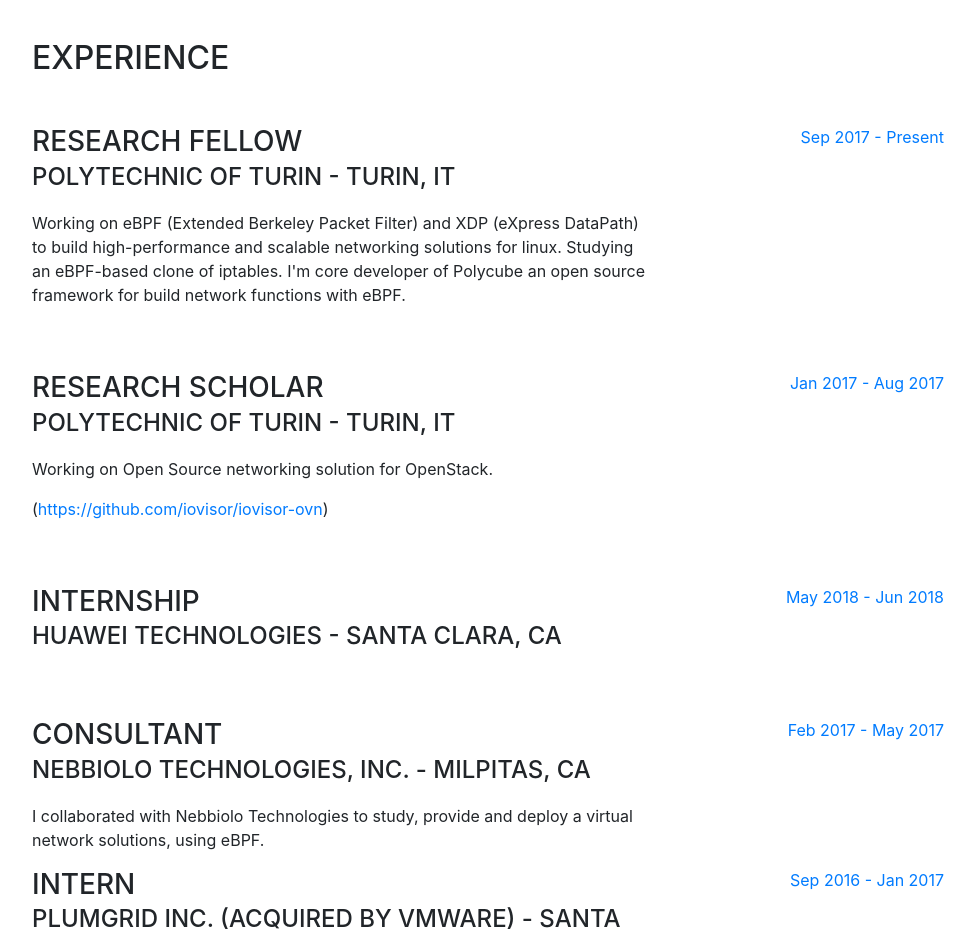
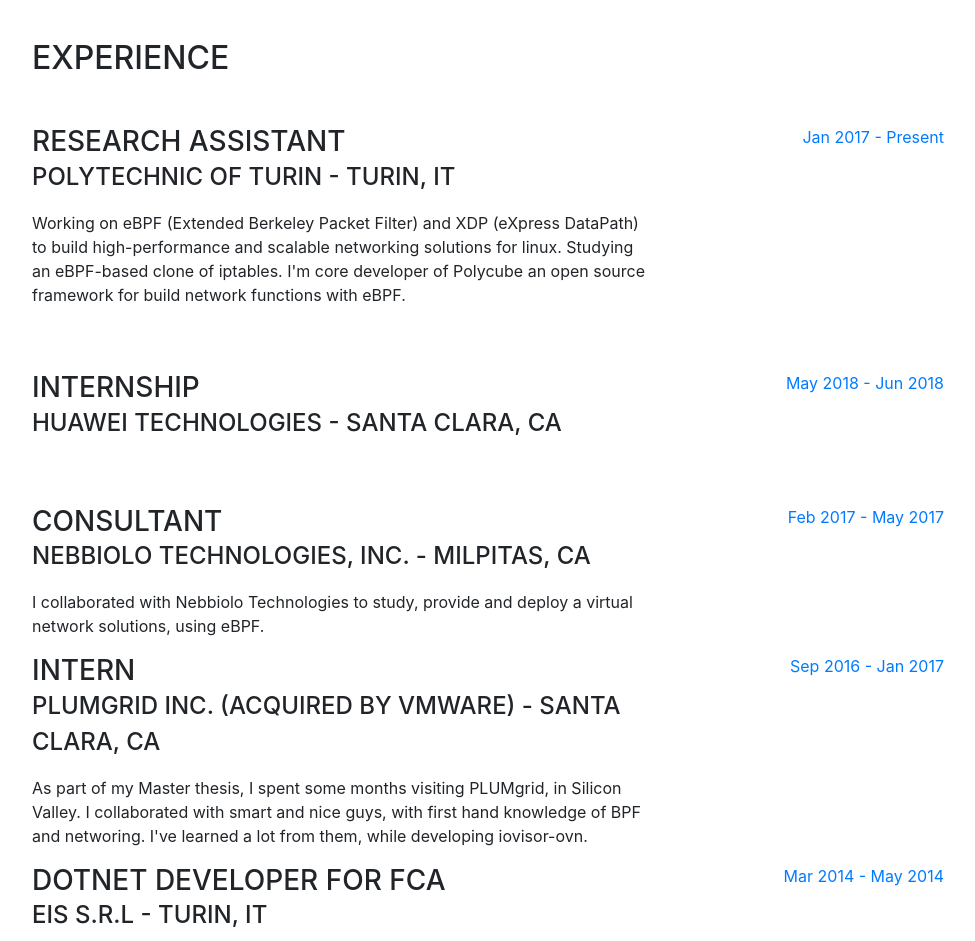
Before and after one commit to mbertrone/mbertrone.github.io, a website with bundled scripts: page index.html in a window 1280 px wide. Shown: the part 960-1901 px from the top of the page, without its empty margins (288-1263 px from the left). Built offline with nearby package versions, Linux system fonts and the light colour scheme; a web font is replaced by a local one.

Commit message:
Update index.html

```diff
--- a/index.html
+++ b/index.html
@@ -84,7 +84,7 @@
           <h1 class="mb-0">Matteo
             <span class="text-primary">Bertrone</span>
           </h1>
-          <div class="subheading mb-5">24 Corso Duca degli Abruzzi · Turin, ITALY 10129 · +39 (011) 090-7098 ·
+          <div class="subheading mb-5">24 Corso Duca degli Abruzzi · Turin, ITALY 10129 · +39 (334) 798-6923 ·
             <a href="mailto:m.bertrone@gmail.com">m.bertrone@gmail.com</a>
             <p></p>
             <p><a href="https://mbertrone.github.io/cv_matteo_bertrone.pdf" target="_blank">Download CV</a></p>
@@ -125,24 +125,12 @@
 
           <div class="resume-item d-flex flex-column flex-md-row mb-5">
             <div class="resume-content mr-auto">
-              <h3 class="mb-0">Research Fellow</h3>
+              <h3 class="mb-0">Research Assistant</h3>
               <div class="subheading mb-3">Polytechnic of Turin - Turin, IT</div>
               <p>Working on eBPF (Extended Berkeley Packet Filter) and XDP (eXpress DataPath) to build high-performance and scalable networking solutions for linux. Studying an eBPF-based clone of iptables. I'm core developer of Polycube an open source framework for build network functions with eBPF.</p>
             </div>
             <div class="resume-date text-md-right">
-              <span class="text-primary">Sep 2017 - Present</span>
-            </div>
-          </div>
-
-          <div class="resume-item d-flex flex-column flex-md-row mb-5">
-            <div class="resume-content mr-auto">
-              <h3 class="mb-0">Research Scholar</h3>
-              <div class="subheading mb-3">Polytechnic of Turin - Turin, IT</div>
-              <p>Working on Open Source networking solution for OpenStack.</p>
-              <p>(<a target="_blank" rel="noopener noreferrer" href="https://github.com/iovisor/iovisor-ovn">https://github.com/iovisor/iovisor-ovn</a>)</p>
-            </div>
-            <div class="resume-date text-md-right">
-              <span class="text-primary">Jan 2017 - Aug 2017</span>
+              <span class="text-primary">Jan 2017 - Present</span>
             </div>
           </div>
 
```
